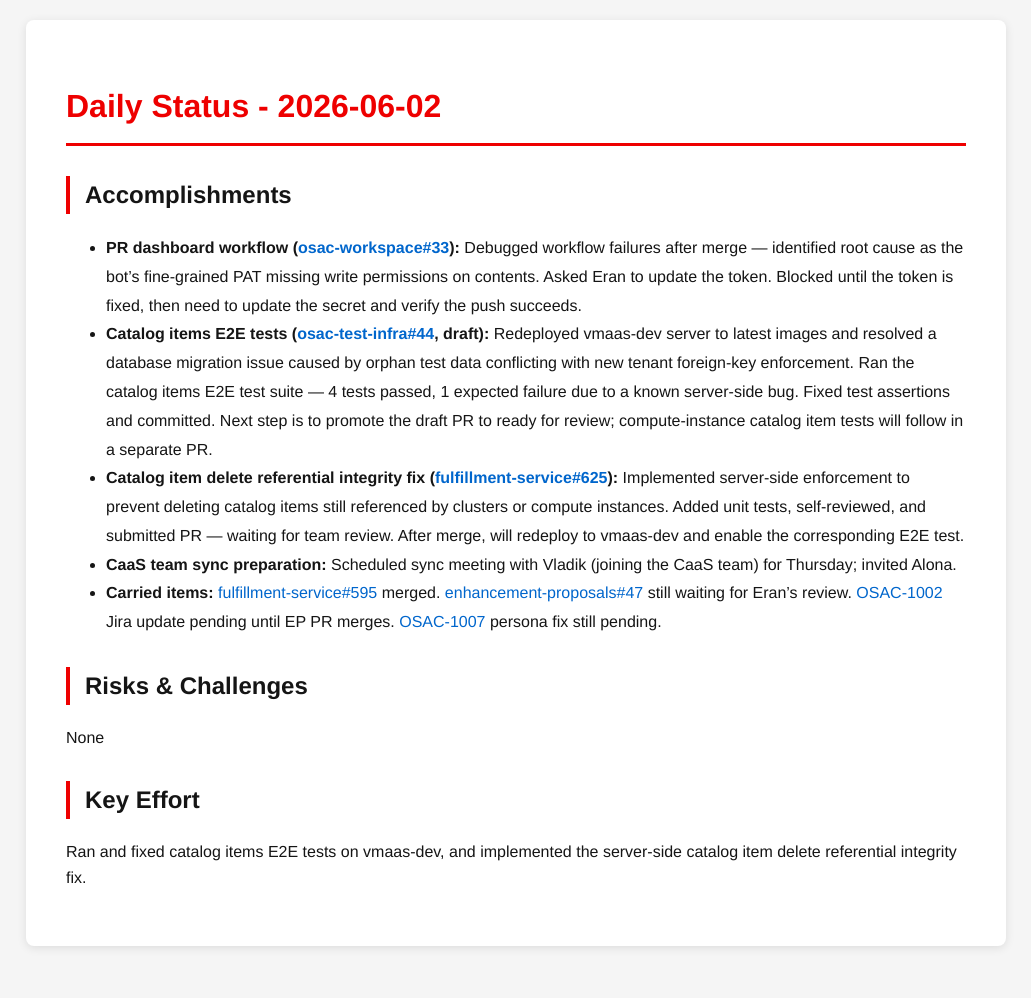
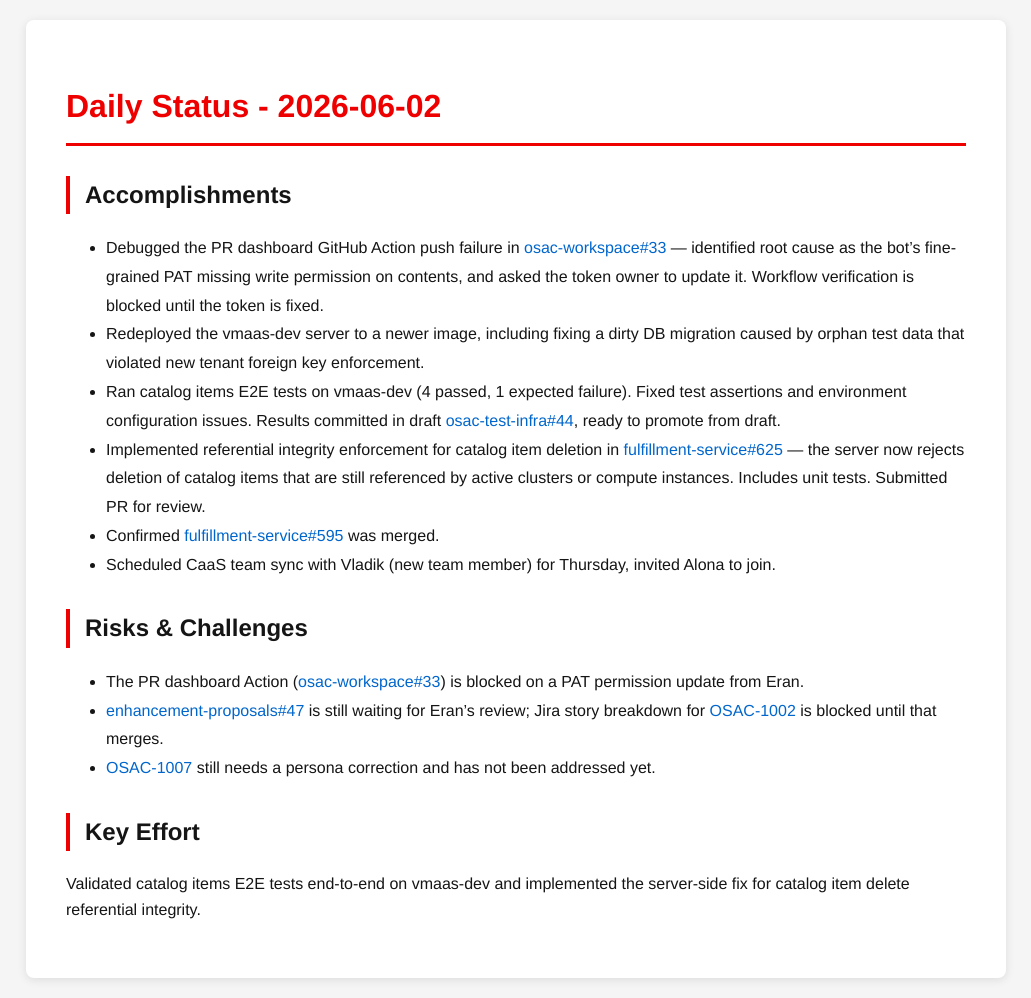
Before and after one commit to tzvatot/daily-status, a Jekyll site: the page built from 2026-06-02.md, in a window 1280 px wide. Shown: the whole page, without its empty margins (124-1155 px from the left). Built offline with Jekyll 4.4.1, drawn with Linux system fonts in a browser that asks for light colours; before the commit the page ends 966 px from its top, so only the background shows below that.

Commit message:
Daily status update - 2026-06-02

```diff
--- a/2026-06-02.md
+++ b/2026-06-02.md
@@ -7,14 +7,17 @@ date: 2026-06-02
 # Daily Status - 2026-06-02
 
 ## Accomplishments
-- **PR dashboard workflow ([osac-workspace#33](https://github.com/osac-project/osac-workspace/pull/33)):** Debugged workflow failures after merge — identified root cause as the bot's fine-grained PAT missing write permissions on contents. Asked Eran to update the token. Blocked until the token is fixed, then need to update the secret and verify the push succeeds.
-- **Catalog items E2E tests ([osac-test-infra#44](https://github.com/osac-project/osac-test-infra/pull/44), draft):** Redeployed vmaas-dev server to latest images and resolved a database migration issue caused by orphan test data conflicting with new tenant foreign-key enforcement. Ran the catalog items E2E test suite — 4 tests passed, 1 expected failure due to a known server-side bug. Fixed test assertions and committed. Next step is to promote the draft PR to ready for review; compute-instance catalog item tests will follow in a separate PR.
-- **Catalog item delete referential integrity fix ([fulfillment-service#625](https://github.com/osac-project/fulfillment-service/pull/625)):** Implemented server-side enforcement to prevent deleting catalog items still referenced by clusters or compute instances. Added unit tests, self-reviewed, and submitted PR — waiting for team review. After merge, will redeploy to vmaas-dev and enable the corresponding E2E test.
-- **CaaS team sync preparation:** Scheduled sync meeting with Vladik (joining the CaaS team) for Thursday; invited Alona.
-- **Carried items:** [fulfillment-service#595](https://github.com/osac-project/fulfillment-service/pull/595) merged. [enhancement-proposals#47](https://github.com/osac-project/enhancement-proposals/pull/47) still waiting for Eran's review. [OSAC-1002](https://redhat.atlassian.net/browse/OSAC-1002) Jira update pending until EP PR merges. [OSAC-1007](https://redhat.atlassian.net/browse/OSAC-1007) persona fix still pending.
+- Debugged the PR dashboard GitHub Action push failure in [osac-workspace#33](https://github.com/osac-project/osac-workspace/pull/33) — identified root cause as the bot's fine-grained PAT missing write permission on contents, and asked the token owner to update it. Workflow verification is blocked until the token is fixed.
+- Redeployed the vmaas-dev server to a newer image, including fixing a dirty DB migration caused by orphan test data that violated new tenant foreign key enforcement.
+- Ran catalog items E2E tests on vmaas-dev (4 passed, 1 expected failure). Fixed test assertions and environment configuration issues. Results committed in draft [osac-test-infra#44](https://github.com/osac-project/osac-test-infra/pull/44), ready to promote from draft.
+- Implemented referential integrity enforcement for catalog item deletion in [fulfillment-service#625](https://github.com/osac-project/fulfillment-service/pull/625) — the server now rejects deletion of catalog items that are still referenced by active clusters or compute instances. Includes unit tests. Submitted PR for review.
+- Confirmed [fulfillment-service#595](https://github.com/osac-project/fulfillment-service/pull/595) was merged.
+- Scheduled CaaS team sync with Vladik (new team member) for Thursday, invited Alona to join.
 
 ## Risks & Challenges
-None
+- The PR dashboard Action ([osac-workspace#33](https://github.com/osac-project/osac-workspace/pull/33)) is blocked on a PAT permission update from Eran.
+- [enhancement-proposals#47](https://github.com/osac-project/enhancement-proposals/pull/47) is still waiting for Eran's review; Jira story breakdown for [OSAC-1002](https://redhat.atlassian.net/browse/OSAC-1002) is blocked until that merges.
+- [OSAC-1007](https://redhat.atlassian.net/browse/OSAC-1007) still needs a persona correction and has not been addressed yet.
 
 ## Key Effort
-Ran and fixed catalog items E2E tests on vmaas-dev, and implemented the server-side catalog item delete referential integrity fix.
+Validated catalog items E2E tests end-to-end on vmaas-dev and implemented the server-side fix for catalog item delete referential integrity.
```
